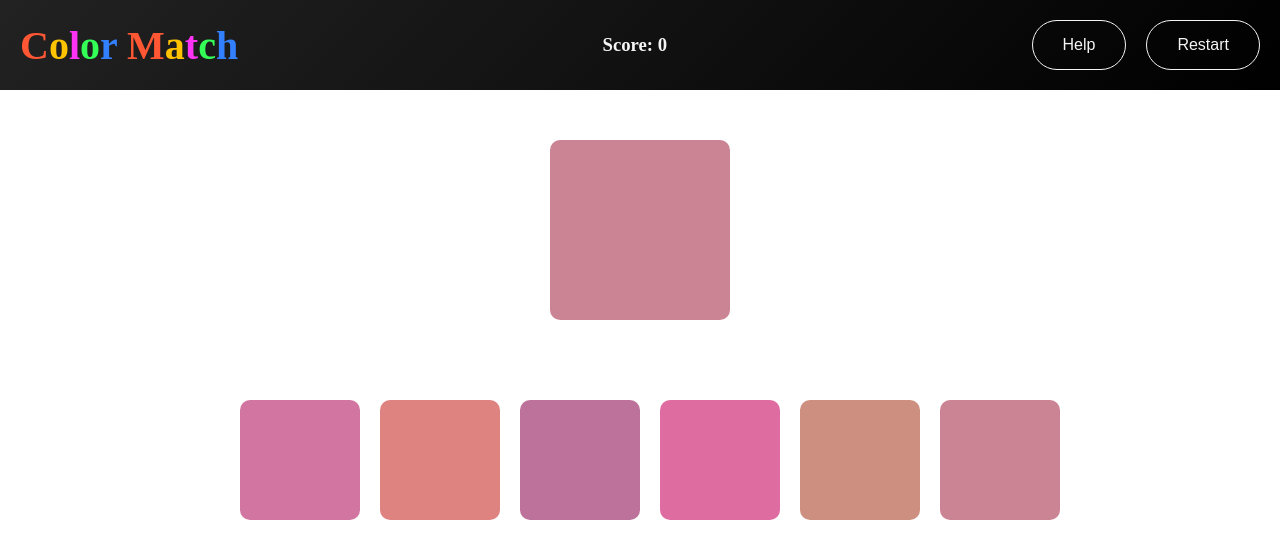
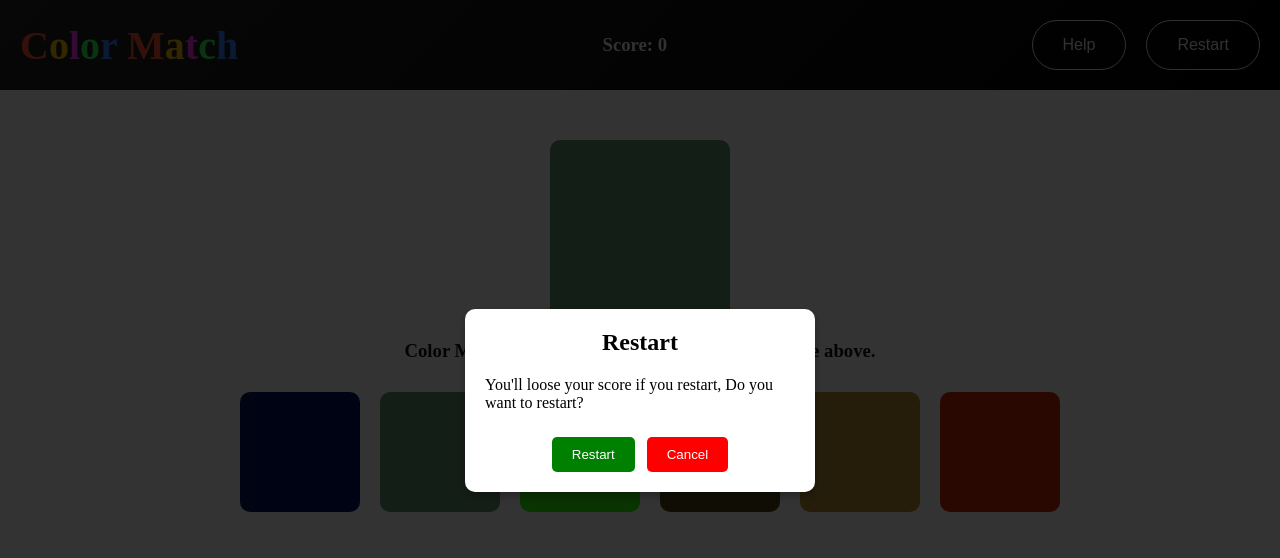
Before and after one commit to Oghenerevo/colorGame, a React (Vite) app: page / in a window 1280 px wide. Both pictures are taken after a click on the button "Restart". Shown: the top 558 px of the page. Built offline with nearby package versions, Linux system fonts and the light colour scheme.

Commit message:
fix: overall fixes and code modification

```diff
--- a/index.html
+++ b/index.html
@@ -4,7 +4,7 @@
     <meta charset="UTF-8" />
     <link rel="icon" type="image/svg+xml" href="/vite.svg" />
     <meta name="viewport" content="width=device-width, initial-scale=1.0" />
-    <title>ColorMatch</title>
+    <title>ColorMatch : Where accuracy meets fun</title>
   </head>
   <body>
     <div id="root"></div>
--- a/src/App.css
+++ b/src/App.css
@@ -98,6 +98,11 @@ h1 span {
 
 .game-board {
   margin-block-start: 30px;
+  color: #111;
+}
+
+.game-board h3 {
+  text-align: center;
 }
 
 .target-color {
@@ -109,7 +114,7 @@ h1 span {
 }
 
 .options {
-  margin: 80px auto 20px;
+  margin: 30px auto 20px;
   display: grid;
   grid-template-columns: repeat(6, 1fr);
   gap: 20px;
@@ -142,11 +147,11 @@ h1 span {
 }
 
 .option-color.selected.correct {
-  border: 3px solid green;
+  border: 5px solid green;
 }
 
 .option-color.selected.wrong {
-  border: 3px solid red;
+  border: 5px solid red;
 }
 
 .check-icon {
@@ -173,11 +178,11 @@ h1 span {
   color: black;
 }
 
-footer {
+/* footer {
   width: 100%;
   text-align: center;
   color: #222;
-}
+} */
 
 @media screen and (max-width: 600px) {
   .sm-score {
@@ -259,15 +264,60 @@ footer {
 }
 
 .modal-btn {
-  text-align: center;
+  display: flex;
+  align-items: center;
+  justify-content: center;
+  gap: 12px;
 }
 
 .close-btn {
   margin-top: 15px;
-  padding: 8px 12px;
+  padding: 10px 20px;
   background: red;
   color: white;
   border: none;
   cursor: pointer;
   border-radius: 5px;
 }
+
+.restart-btn {
+  margin-top: 15px;
+  padding: 10px 20px;
+  background: green;
+  color: white;
+  border: none;
+  cursor: pointer;
+  border-radius: 5px;
+}
+
+.loader-spin {
+  width: 70px;
+  height: 70px;
+  border-radius: 50%;
+  border: 6px solid transparent;
+  border-top: 6px solid #FF5733;
+  border-right: 6px solid #FFC300;
+  border-bottom: 6px solid #33FF57;
+  border-left: 6px solid #3380FF;
+  animation: spin 1s linear infinite;
+}
+
+@keyframes spin {
+  0% {
+    transform: rotate(0deg);
+  }
+  25% {
+    border-top-color: #FF33F6;
+  }
+  50% {
+    transform: rotate(180deg);
+    border-right-color: #FF5733;
+  }
+  75% {
+    border-bottom-color: #FFC300;
+  }
+  100% {
+    transform: rotate(360deg);
+    border-left-color: #33FF57;
+  }
+}
--- a/src/App.jsx
+++ b/src/App.jsx
@@ -1,10 +1,11 @@
 import { useState, useEffect } from "react";
-import { Check, Menu, X, XCircle, Loader } from "lucide-react";
+import { Check, Menu, X } from "lucide-react";
 import './App.css'
 
 function App() {
   const [menuOpen, setMenuOpen] = useState(false);
   const [isHelpModalOpen, setIsHelpModalOpen] = useState(false);
+  const [isRestartModalOpen, setIsRestartModalOpen] = useState(false);
   const [targetColor, setTargetColor] = useState("");
   const [options, setOptions] = useState([]);
   const [score, setScore] = useState(0);
@@ -12,30 +13,14 @@ function App() {
   const [message, setMessage] = useState("");
   const [loading, setLoading] = useState(false);
   const [isCorrect, setIsCorrect] = useState(null);
+  const [round, setRound] = useState(0);
+  const [isScoreModalOpen, setIsScoreModalOpen] = useState(false);
 
   const getRandomColor = () => {
     const r = Math.floor(Math.random() * 256);
     const g = Math.floor(Math.random() * 256);
     const b = Math.floor(Math.random() * 256);
     return `rgb(${r}, ${g}, ${b})`;
-  };
-
-  const generateColorShades = (baseColor) => {
-    let shades = [];
-
-    const rgbValues = baseColor.match(/\d+/g); // Extract RGB values
-    if (!rgbValues) return [];
-
-    const [r, g, b] = rgbValues.map(Number);
-
-    for (let i = 0; i < 5; i++) {
-      const newR = Math.min(255, Math.max(0, r + Math.floor(Math.random() * 50 - 25)));
-      const newG = Math.min(255, Math.max(0, g + Math.floor(Math.random() * 50 - 25)));
-      const newB = Math.min(255, Math.max(0, b + Math.floor(Math.random() * 50 - 25)));
-      shades.push(`rgb(${newR}, ${newG}, ${newB})`);
-    }
-
-    return shades;
   };
 
   const shuffleArray = (array) => {
@@ -47,39 +32,60 @@ function App() {
     const correct = color === targetColor;
 
     setIsCorrect(correct);
-    setMessage(correct ? "✅ Correct! 🎉" : "❌ Wrong! Try again.");
+    setMessage(correct ? "Perfect match!" : "Oops, color mismatch");
 
     if (correct) {
       setScore((prev) => prev + 1);
     }
 
-    setTimeout(generateNewRound, 1500);
+    setTimeout(generateNewRound, 500);
   };
 
   const generateNewRound = (resetScore = false) => {
+    if (round === 5) {
+      setIsScoreModalOpen(true);
+      return;
+    }
+
     setLoading(true);
     setMessage("");
+    setIsRestartModalOpen(false);
 
     setTimeout(() => {
       const newTargetColor = getRandomColor();
-      const colorShades = generateColorShades(newTargetColor);
-      const newOptions = shuffleArray([...colorShades, newTargetColor]);
+      let randomColors = new Set();
+
+      while (randomColors.size < 5) {
+        let newColor = getRandomColor();
+        if (newColor !== newTargetColor) {
+          randomColors.add(newColor);
+        }
+      }
+
+      const newOptions = shuffleArray([newTargetColor, ...randomColors]);
 
       setTargetColor(newTargetColor);
       setOptions(newOptions);
       setSelectedColor(null);
       setLoading(false);
+      setRound((prev) => (resetScore ? 1 : prev + 1));
 
       if (resetScore) {
         setScore(0);
       }
-    }, 1000);
+    }, 500);
   };
 
+  // useEffect(() => {
+  //   generateNewRound();
+  // }, []);
 
   useEffect(() => {
-    generateNewRound();
-  }, []);
+    if (round === 0 && score === 0 && !isScoreModalOpen) {
+      generateNewRound(true);
+    }
+  }, [round, score, isScoreModalOpen]);
+
 
   return (
     <section className="container">
@@ -108,7 +114,7 @@ function App() {
 
         <div className={`header-btns ${menuOpen ? "open" : ""}`}>
           <button onClick={() => setIsHelpModalOpen(true)}>Help</button>
-          <button onClick={() => generateNewRound(true)} data-testid="nextGameButton">Restart</button>
+          <button onClick={() => setIsRestartModalOpen(true)} data-testid="nextGameButton">Restart</button>
         </div>
       </header>
 
@@ -121,22 +127,23 @@ function App() {
         <section className="game-board">
           {loading ? (
             <div className="loader">
-              <Loader size={50} className="spinner" />
+              <div className="loader-spin"></div>
             </div>
           ) : (
             <>
               <div className="target-color" style={{ backgroundColor: targetColor }} data-testid="colorBox"></div>
-
-              <div className="options" data-testid="colorOption">
+              <h3 data-testid="gameInstructions">Color Match: Choose the color that matches the one above.</h3>
+              <div className="options">
                 {options.map((color, index) => (
                   <div
                     key={index}
                     className={`option-color ${selectedColor === color ? (isCorrect ? "selected correct" : "selected wrong") : ""}`}
                     style={{ backgroundColor: color }}
                     onClick={() => handleColorPick(color)}
+                    data-testid="colorOption"
                   >
                     {selectedColor === color && (
-                      isCorrect ? <Check size={24} className="check-icon" /> : <XCircle size={24} className="cross-icon" />
+                      isCorrect ? <Check size={24} className="check-icon" /> : <X size={24} className="cross-icon" />
                     )}
                   </div>
                 ))}
@@ -153,7 +160,7 @@ function App() {
 
       {isHelpModalOpen && (
         <div className="modal-overlay" onClick={() => setIsHelpModalOpen(false)}>
-          <div className="modal-content" onClick={(e) => e.stopPropagation()} data-testid="gameInstructions">
+          <div className="modal-content" onClick={(e) => e.stopPropagation()}>
             <h2>How to Play</h2>
             <ul>
               <li>
@@ -172,8 +179,45 @@ function App() {
           </div>
         </div>
       )}
+
+      {isRestartModalOpen && (
+        <div className="modal-overlay" onClick={() => setIsRestartModalOpen(false)}>
+          <div className="modal-content" onClick={(e) => e.stopPropagation()}>
+            <h2>Restart</h2>
+            <p>You&apos;ll loose your score if you restart, Do you want to restart?</p>
+            <div className="modal-btn">
+              <button className="restart-btn" onClick={() => generateNewRound(true)}>Restart</button>
+              <button className="close-btn" onClick={() => setIsRestartModalOpen(false)}>Cancel</button>
+            </div>
+          </div>
+        </div>
+      )}
+
+      {isScoreModalOpen && (
+        <div className="modal-overlay" onClick={() => setIsScoreModalOpen(false)}>
+          <div className="modal-content" onClick={(e) => e.stopPropagation()}>
+            <h2>Game Over!</h2>
+            <p>
+              {score === 5 ? "Amazing! You got a perfect score!" :
+              score >= 3 ? `Great job color genuis! You scored ${score}/5!` :
+              score > 0 ? `You scored ${score}/5. Keep practicing!` :
+              "Oops! You didn't get any right. Try again!"}
+            </p>
+            <div className="modal-btn">
+              <button className="restart-btn" onClick={() => {
+                setIsScoreModalOpen(false);
+                setRound(0);
+                setScore(0);
+                // setTimeout(() => generateNewRound(true), 100);
+              }}>
+                Play Again
+              </button>
+            </div>
+          </div>
+        </div>
+      )}
     </section>
   )
 }
-
+//
 export default App
```
